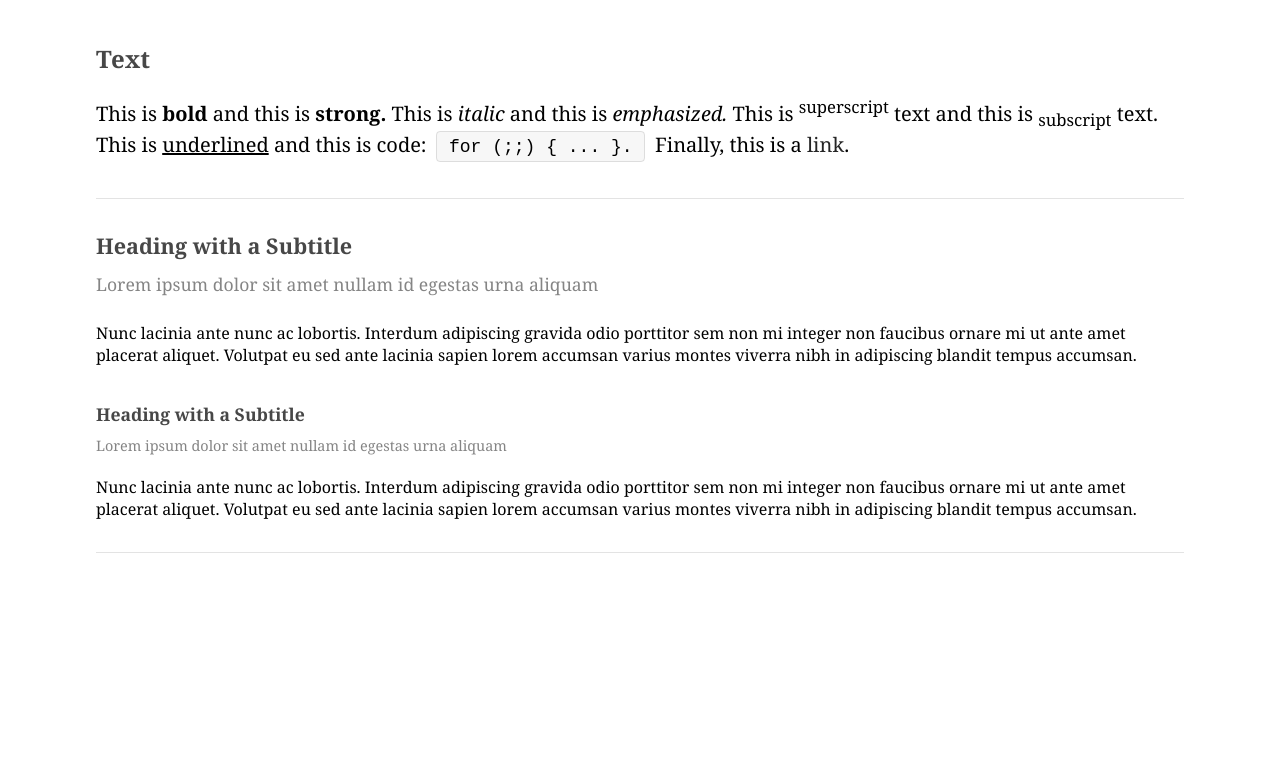
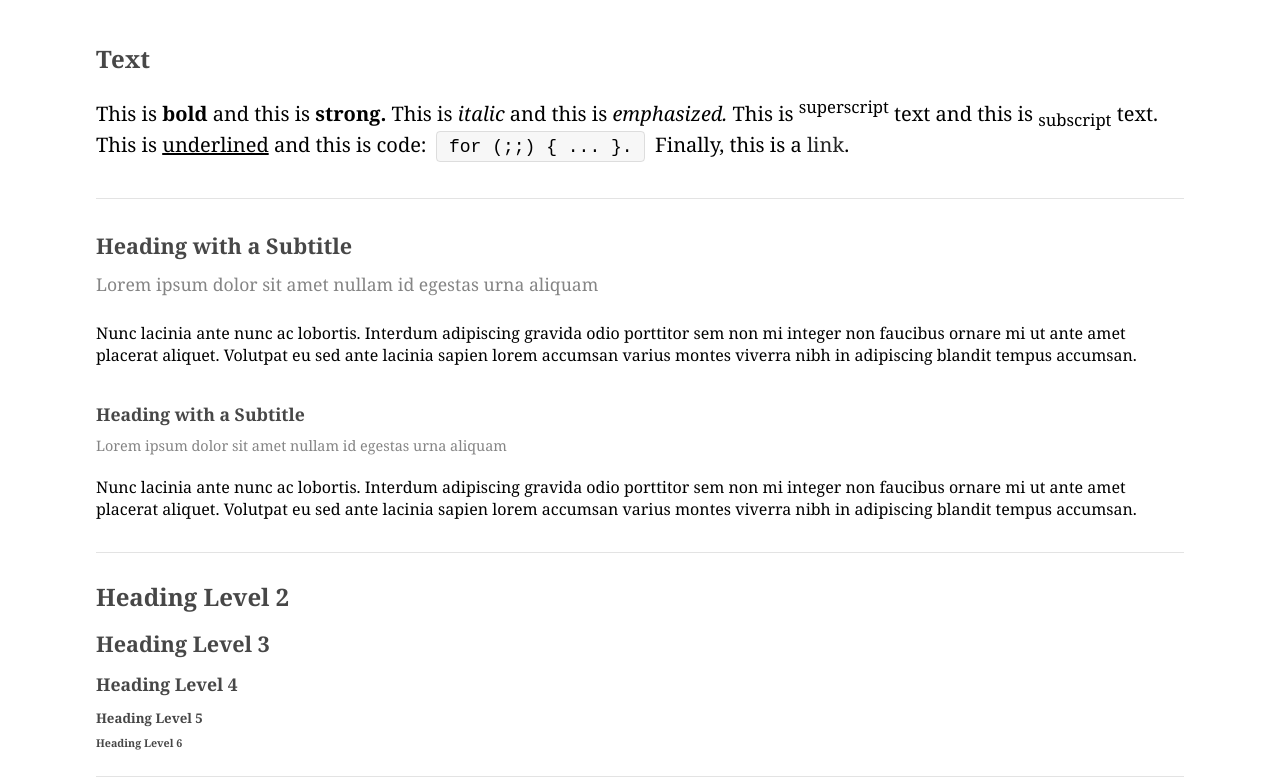
Before and after one commit to amirmohammadhassanabadi/HTML-CSS-FinalProject-1, a website: page elements.html in a window 1280 px wide. Shown: the part 312-1089 px from the top of the page. Before the commit the page ends 865 px from the top, so only its background shows below. Drawn offline with Linux system fonts and the light colour scheme; files that its build step writes are made by us from their sources.

Commit message:
section-3 finnished

```diff
--- a/css/elements.css
+++ b/css/elements.css
@@ -152,3 +152,15 @@ h4{
 }
 /* section 2 */
 /* ===================================================== */
+/* section 3 */
+.section-3{
+    border-bottom: solid 1px rgba(144, 144, 144, 0.25);
+    padding-top: 2em;
+    padding-bottom: 1em;
+}
+.s3-text{
+    line-height: 1em;
+    margin: 0 0 1em 0;
+}
+/* section 3 */
+/* ===================================================== */
--- a/elements.html
+++ b/elements.html
@@ -65,25 +65,39 @@
                         Heading with a Subtitle
                     </h3>
                     <p class="s2-first-sub-title">
-                    Lorem ipsum dolor sit amet nullam id egestas urna aliquam
+                        Lorem ipsum dolor sit amet nullam id egestas urna aliquam
                     </p>
                     <p class="s2-first-text">
-                    Nunc lacinia ante nunc ac lobortis. Interdum adipiscing gravida odio porttitor sem non mi integer non faucibus ornare mi
-                    ut ante amet placerat aliquet. Volutpat eu sed ante lacinia sapien lorem accumsan varius montes viverra nibh in adipiscing
-                    blandit tempus accumsan.
+                        Nunc lacinia ante nunc ac lobortis. Interdum adipiscing gravida odio porttitor sem non mi
+                        integer non faucibus ornare mi
+                        ut ante amet placerat aliquet. Volutpat eu sed ante lacinia sapien lorem accumsan varius montes
+                        viverra nibh in adipiscing
+                        blandit tempus accumsan.
                     </p>
                     <!-- =============================== -->
                     <h4 class="s2-second-title">
                         Heading with a Subtitle
                     </h4>
                     <p class="s2-second-sub-title">
-                    Lorem ipsum dolor sit amet nullam id egestas urna aliquam
+                        Lorem ipsum dolor sit amet nullam id egestas urna aliquam
                     </p>
                     <p class="s2-second-text">
-                    Nunc lacinia ante nunc ac lobortis. Interdum adipiscing gravida odio porttitor sem non mi integer non faucibus ornare mi
-                    ut ante amet placerat aliquet. Volutpat eu sed ante lacinia sapien lorem accumsan varius montes viverra nibh in adipiscing
-                    blandit tempus accumsan.
+                        Nunc lacinia ante nunc ac lobortis. Interdum adipiscing gravida odio porttitor sem non mi
+                        integer non faucibus ornare mi
+                        ut ante amet placerat aliquet. Volutpat eu sed ante lacinia sapien lorem accumsan varius montes
+                        viverra nibh in adipiscing
+                        blandit tempus accumsan.
                     </p>
+                </div>
+            </section>
+            <!-- ------------------------------------------------------ -->
+            <section id="section-3">
+                <div class="section-3">
+                    <h2 class="s3-text">Heading Level 2</h2>
+                    <h3 class="s3-text">Heading Level 3</h3>
+                    <h4 class="s3-text">Heading Level 4</h4>
+                    <h5 class="s3-text">Heading Level 5</h5>
+                    <h6 class="s3-text">Heading Level 6</h6>
                 </div>
             </section>
         </main>
```
